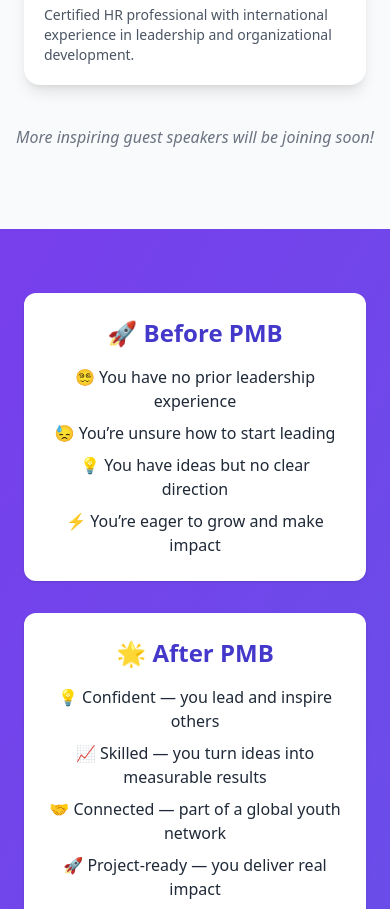
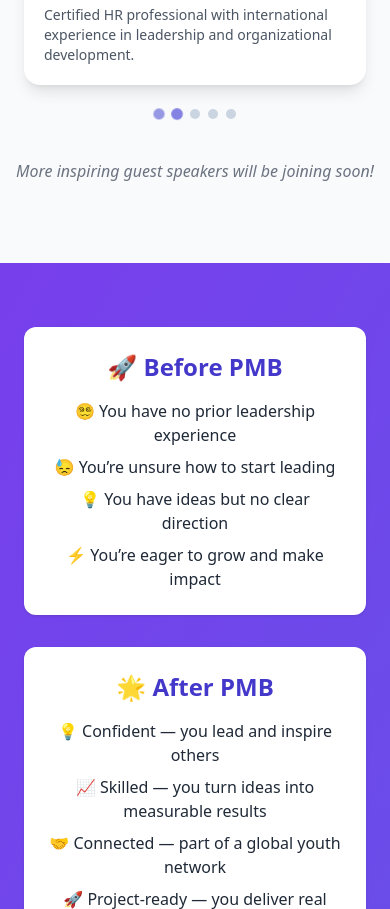
Before and after one commit to Jasur908/PMB, a plain HTML site: page index.html in a window 390 px wide. Shown: the part 3475-4384 px from the top of the page. Drawn offline with nearby package versions, Linux system fonts and the light colour scheme.

Commit message:
Add files via upload

```diff
--- a/index.html
+++ b/index.html
@@ -328,6 +328,9 @@
     </div>
 
 
+    <!-- Точки под слайдом (мобильная версия) -->
+    <div id="speakerDots" class="flex justify-center mt-6 space-x-2 md:hidden"></div>
+
     <p class="text-gray-500 text-center mt-10 italic fade-in">
       More inspiring guest speakers will be joining soon!
     </p>
@@ -599,6 +602,54 @@
       speakersSection.addEventListener('touchend', handleTouchEnd, false);
     });
 
+    // --- Точки под слайдом ---
+    const dotsContainer = document.getElementById("speakerDots");
+
+    // создаем точки
+    speakerCards.forEach((_, i) => {
+      const dot = document.createElement("div");
+      dot.classList.add("dot");
+      dot.style.width = "10px";
+      dot.style.height = "10px";
+      dot.style.borderRadius = "50%";
+      dot.style.background = i === 0 ? "#4f46e5" : "#cbd5e1";
+      dot.style.transition = "background 0.3s, transform 0.3s";
+      dot.style.cursor = "pointer";
+      dot.addEventListener("click", () => {
+        currentSpeaker = i;
+        showSpeaker(currentSpeaker);
+        startAutoSlide(); // перезапускаем автопрокрутку
+      });
+      dotsContainer.appendChild(dot);
+    });
+
+    // обновление активной точки
+    function updateDots() {
+      const dots = dotsContainer.querySelectorAll(".dot");
+      dots.forEach((dot, i) => {
+        if (i === currentSpeaker) {
+          dot.style.background = "#4f46e5";
+          dot.style.transform = "scale(1.3)";
+        } else {
+          dot.style.background = "#cbd5e1";
+          dot.style.transform = "scale(1)";
+        }
+      });
+    }
+
+    // немного меняем showSpeaker, чтобы он вызывал updateDots()
+    function showSpeaker(index) {
+      speakerCards.forEach((card, i) => {
+        if (window.innerWidth < 768) {
+          card.style.display = i === index ? "block" : "none";
+        } else {
+          card.style.display = "block";
+        }
+      });
+      updateDots();
+    }
+
+
   </script>
 
 </body>
```
